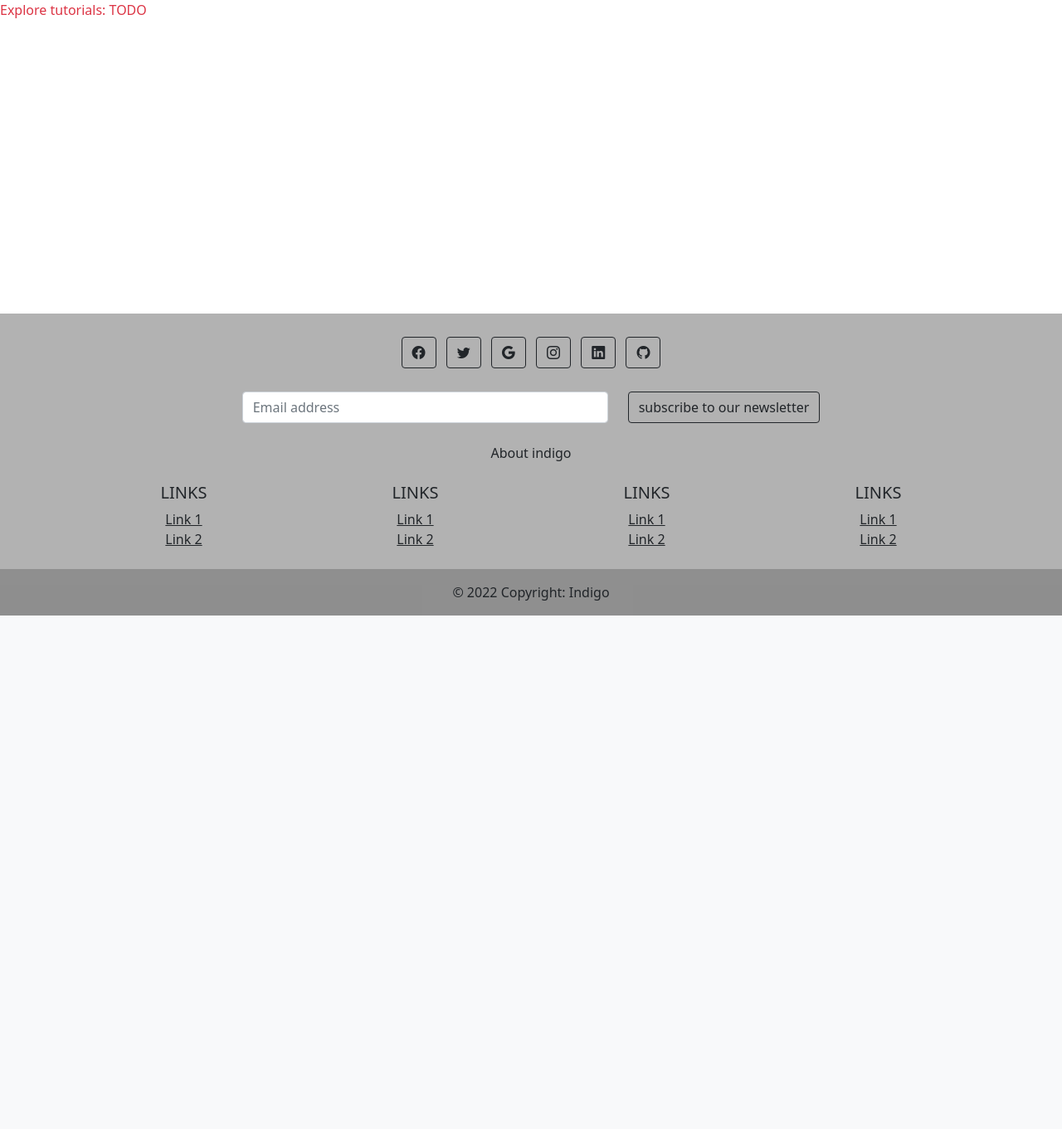
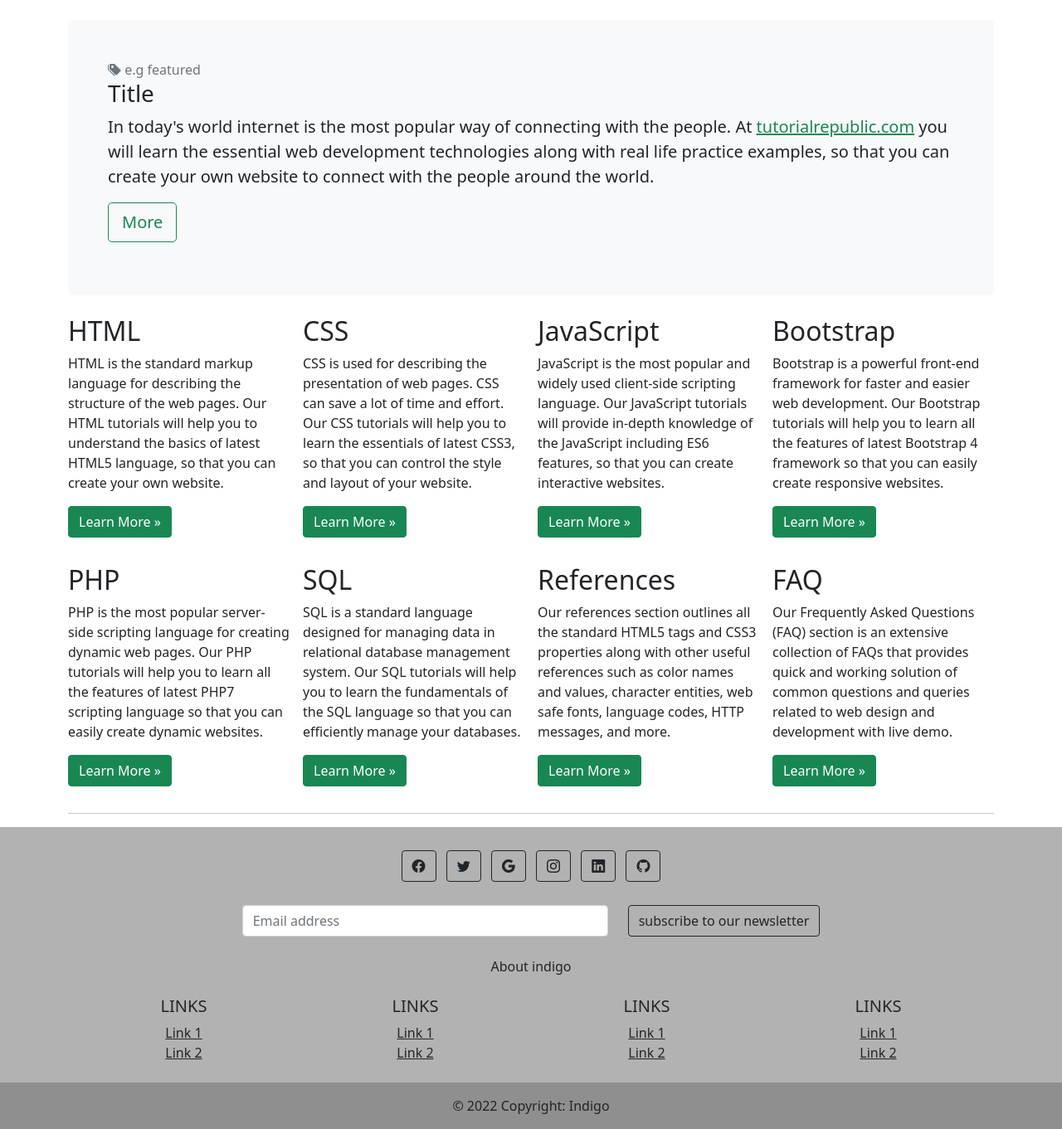
Before and after one commit to shumwe/indigo, a Django app: page / in a window 1280 px wide. Shown: the part 58-1419 px from the top of the page at 83% size. Before the commit the page ends 800 px from the top, so only its background shows below. Run offline with Django 4.2, Linux system fonts and the light colour scheme.

Commit message:
code: frontend home page look

```diff
--- a/core/templates/core/index.html
+++ b/core/templates/core/index.html
@@ -3,8 +3,57 @@
 
 {% block content %}
 
-<section class="text-danger">
-    Explore tutorials: TODO
-</section>
+<div class="container">
+    <div class="p-5 my-4 bg-light rounded-3">
+        <span class="text-muted"><em class="bi bi-tags-fill"></em>
+        e.g featured </span>
+      <h3>Title</h3>
+      <p class="lead">In today's world internet is the most popular way of connecting with the people. At <a href="https://www.tutorialrepublic.com" class="text-success" target="_blank">tutorialrepublic.com</a> you will learn the essential web development technologies along with real life practice examples, so that you can create your own website to connect with the people around the world.</p>
+      <p><a href="#" class="btn btn-outline-success btn-lg">More</a></p>
+  </div>
+  <div class="row g-3">
+      <div class="col-md-6 col-lg-4 col-xl-3">
+          <h2>HTML</h2>
+          <p>HTML is the standard markup language for describing the structure of the web pages. Our HTML tutorials will help you to understand the basics of latest HTML5 language, so that you can create your own website.</p>
+          <p><a href="https://www.tutorialrepublic.com/html-tutorial/" target="_blank" class="btn btn-success">Learn More &raquo;</a></p>
+      </div>
+      <div class="col-md-6 col-lg-4 col-xl-3">
+          <h2>CSS</h2>
+          <p>CSS is used for describing the presentation of web pages. CSS can save a lot of time and effort. Our CSS tutorials will help you to learn the essentials of latest CSS3, so that you can control the style and layout of your website.</p>
+          <p><a href="https://www.tutorialrepublic.com/css-tutorial/" target="_blank" class="btn btn-success">Learn More &raquo;</a></p>
+      </div>
+      <div class="col-md-6 col-lg-4 col-xl-3">
+          <h2>JavaScript</h2>
+          <p>JavaScript is the most popular and widely used client-side scripting language. Our JavaScript tutorials will provide in-depth knowledge of the JavaScript including ES6 features, so that you can create interactive websites.</p>
+          <p><a href="https://www.tutorialrepublic.com/javascript-tutorial/" target="_blank" class="btn btn-success">Learn More &raquo;</a></p>
+      </div>
+      <div class="col-md-6 col-lg-4 col-xl-3">
+          <h2>Bootstrap</h2>
+          <p>Bootstrap is a powerful front-end framework for faster and easier web development. Our Bootstrap tutorials will help you to learn all the features of latest Bootstrap 4 framework so that you can easily create responsive websites.</p>
+          <p><a href="https://www.tutorialrepublic.com/twitter-bootstrap-tutorial/" target="_blank" class="btn btn-success">Learn More &raquo;</a></p>
+      </div>
+      <div class="col-md-6 col-lg-4 col-xl-3">
+          <h2>PHP</h2>
+          <p>PHP is the most popular server-side scripting language for creating dynamic web pages. Our PHP tutorials will help you to learn all the features of latest PHP7 scripting language so that you can easily create dynamic websites.</p>
+          <p><a href="https://www.tutorialrepublic.com/twitter-bootstrap-tutorial/" target="_blank" class="btn btn-success">Learn More &raquo;</a></p>
+      </div>
+      <div class="col-md-6 col-lg-4 col-xl-3">
+          <h2>SQL</h2>
+          <p>SQL is a standard language designed for managing data in relational database management system. Our SQL tutorials will help you to learn the fundamentals of the SQL language so that you can efficiently manage your databases.</p>
+          <p><a href="https://www.tutorialrepublic.com/twitter-bootstrap-tutorial/" target="_blank" class="btn btn-success">Learn More &raquo;</a></p>
+      </div>
+      <div class="col-md-6 col-lg-4 col-xl-3">
+          <h2>References</h2>
+          <p>Our references section outlines all the standard HTML5 tags and CSS3 properties along with other useful references such as color names and values, character entities, web safe fonts, language codes, HTTP messages, and more.</p>
+          <p><a href="https://www.tutorialrepublic.com/twitter-bootstrap-tutorial/" target="_blank" class="btn btn-success">Learn More &raquo;</a></p>
+      </div>
+      <div class="col-md-6 col-lg-4 col-xl-3">
+          <h2>FAQ</h2>
+          <p>Our Frequently Asked Questions (FAQ) section is an extensive collection of FAQs that provides quick and working solution of common questions and queries related to web design and development with live demo.</p>
+          <p><a href="https://www.tutorialrepublic.com/twitter-bootstrap-tutorial/" target="_blank" class="btn btn-success">Learn More &raquo;</a></p>
+      </div>
+  </div>
+  <hr>
+</div>
 
 {% endblock %}
--- a/templates/base.html
+++ b/templates/base.html
@@ -35,12 +35,18 @@
             </ul>
 
             <ul class="navbar-nav mb-2 mb-lg-0">
+              {% if user.is_authenticated %}
+              <li class="nav-item pe-2">
+                <a class="nav-link " href="#profile"><em class="bi bi-person-circle"></em></a>
+              </li>
+              {% else %}
                 <li class="nav-item pe-2">
                   <a class="nav-link btn btn-primary" href="{% url 'account_login' %}">Login</a>
                 </li>
                 <li class="nav-item">
                   <a class="nav-link btn btn-success" href="{% url 'account_signup' %}">Get Started</a>
                 </li>
+                {% endif %}
               </ul>
           </div>
         </div>
```
